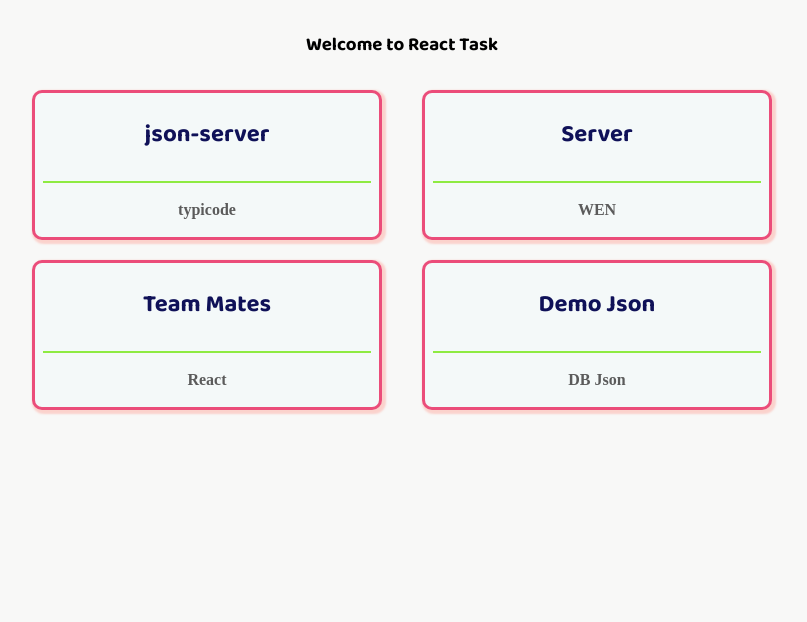
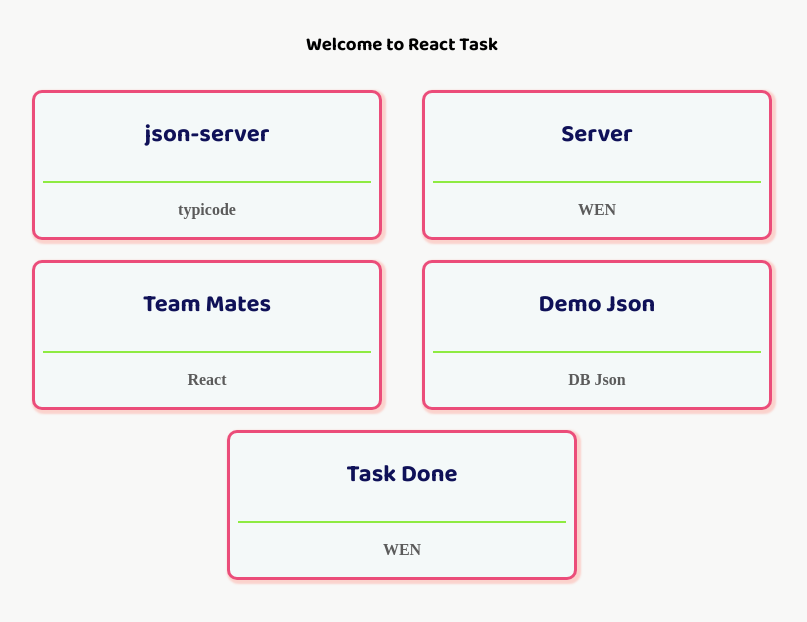
Before and after one commit to beezay/react-api, a React (Create React App) app: page / in a window 1280 px wide. Shown: the top 622 px of the page, without its empty margins (238-1045 px from the left). Built offline with nearby package versions, Linux system fonts and the light colour scheme; data requests are answered from the project's data file; a web font is replaced by a local one.

Commit message:
task done

```diff
--- a/db.json
+++ b/db.json
@@ -19,6 +19,11 @@
       "id": 4,
       "title": "Demo Json",
       "author": "DB Json"
+    },
+    {
+      "id": 5,
+      "title": "Task Done",
+      "author": "WEN"
     }
   ]
 }
--- a/src/components/Modal.js
+++ b/src/components/Modal.js
@@ -13,20 +13,20 @@
 
 
   render() {
-    const hideModal = () => {
-        document.querySelector('.modal').style.display = 'none'
-        this.setState({
-            showPop: false
-        })
-        console.log('Hide Me')
-    }
+    // const hideModal = () => {
+    //     document.querySelector('.modal').style.display = 'none'
+    //     this.setState({
+    //         showPop: false
+    //     })
+    //     console.log('Hide Me')
+    // }
 
-    const {post, state} = this.props
+    const {post, state, onModalClick} = this.props
     console.log('modal',state,this.state)
     return (
       <div className="modal">
         <div className="modal-content">
-          <button className="btn btn-close" onClick={this.props.onModalClick} >Close</button>
+          <button className="btn btn-close" onClick={()=>onModalClick()} >Close</button>
           <div className="header">
             <h4>{post.title}</h4>
           </div>
--- a/src/index.css
+++ b/src/index.css
@@ -83,7 +83,7 @@
   transform: translate(-50%, -50%);
   width: 65%;
   height: 400px;
-  border: 5px solid #b2bec3;
+  border: 5px solid #718093;
   border-radius: 12px;
   background: #f5f6fa;
   box-shadow: rgba(8, 8, 224, 0.2) 0px 7px 29px 0px;
```
Also changed, not shown: src/App.js (+2 -6 lines), src/components/Cardbody.js (+2 -13 lines).
